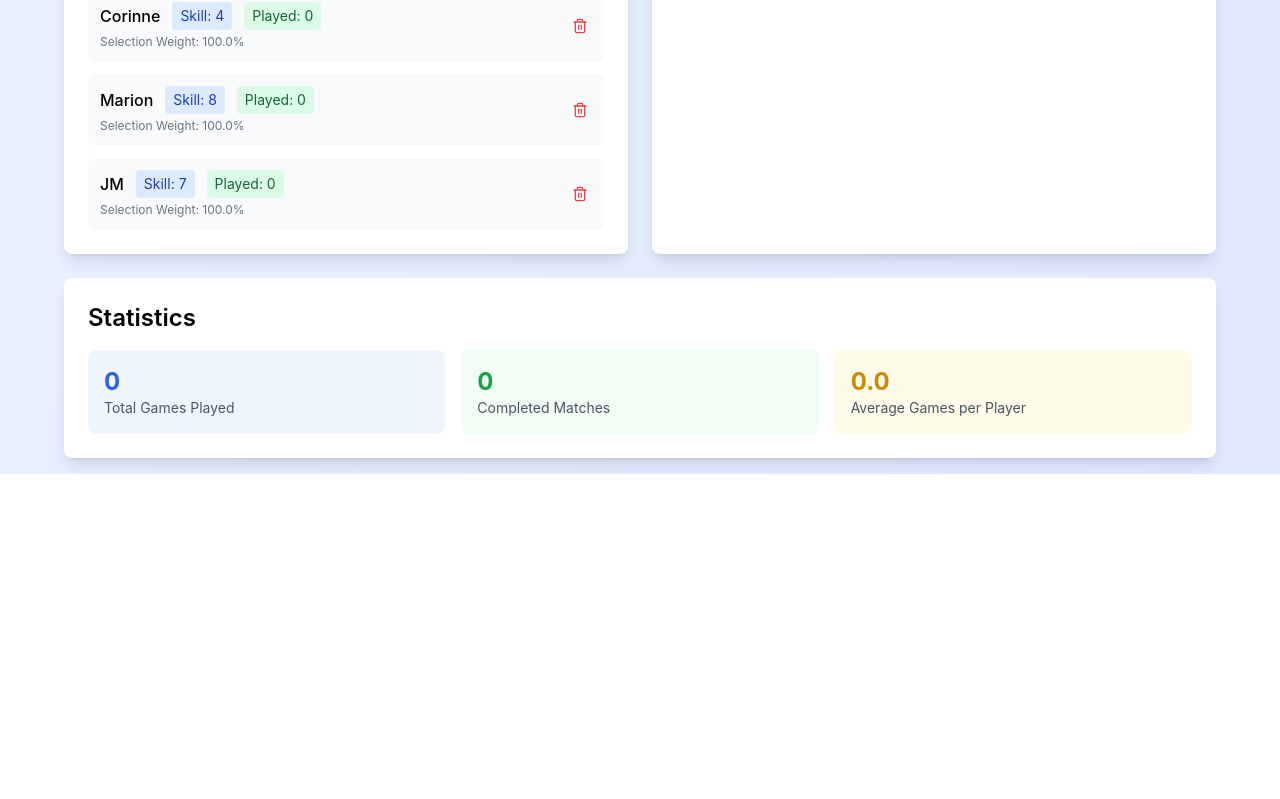
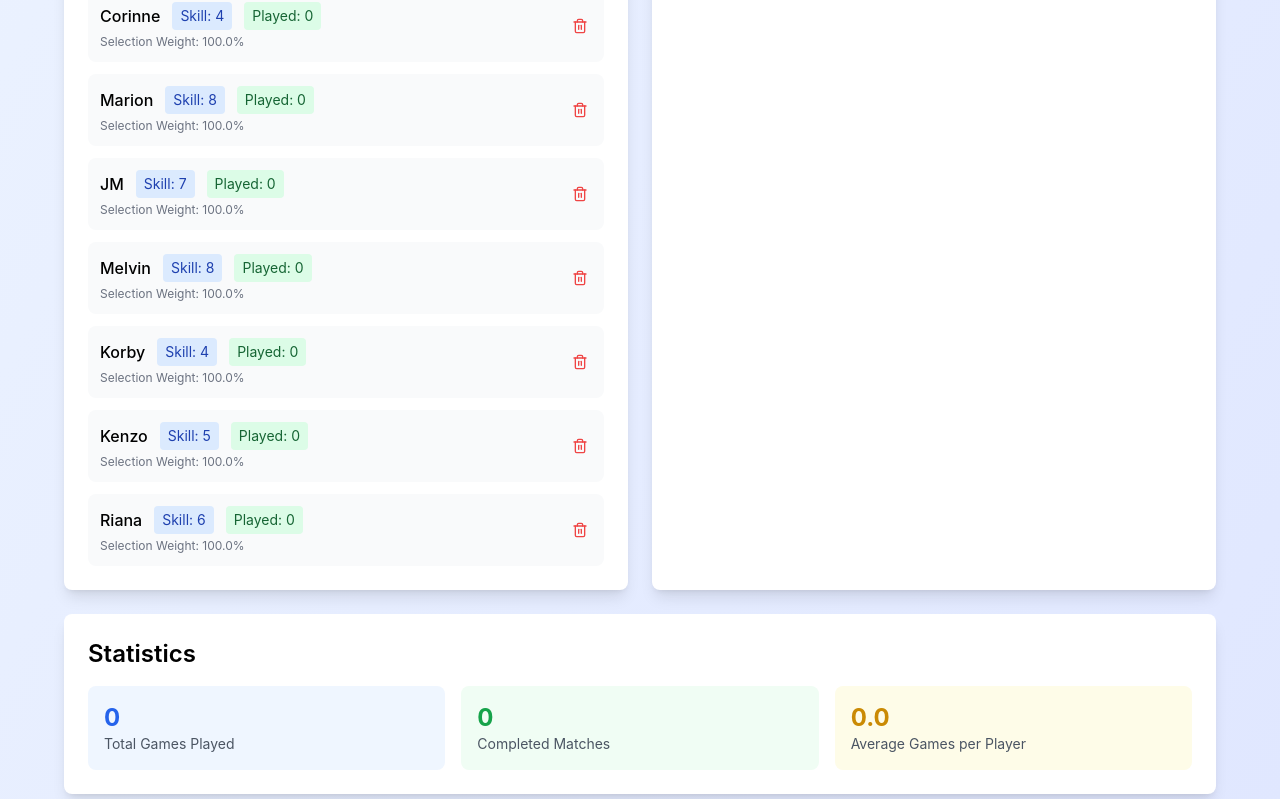
Before and after one commit to markerseeds/badminton-app, a React (Create React App) app: page / in a window 1280 px wide. Shown: the part 1414-2213 px from the top of the page. Before the commit the page ends 1888 px from the top, so only its background shows below. Built offline with nearby package versions, Linux system fonts and the light colour scheme.

Commit message:
20 players

```diff
--- a/src/App.js
+++ b/src/App.js
@@ -127,6 +127,38 @@ const App = () => {
       id: 16,
       name: "JM",
       skill: 7,
+      timesPlayed: 0,
+      recentTeammates: [],
+      recentOpponents: [],
+    },
+    {
+      id: 17,
+      name: "Melvin",
+      skill: 8,
+      timesPlayed: 0,
+      recentTeammates: [],
+      recentOpponents: [],
+    },
+    {
+      id: 18,
+      name: "Korby",
+      skill: 4,
+      timesPlayed: 0,
+      recentTeammates: [],
+      recentOpponents: [],
+    },
+    {
+      id: 19,
+      name: "Kenzo",
+      skill: 5,
+      timesPlayed: 0,
+      recentTeammates: [],
+      recentOpponents: [],
+    },
+    {
+      id: 18,
+      name: "Riana",
+      skill: 6,
       timesPlayed: 0,
       recentTeammates: [],
       recentOpponents: [],
```
